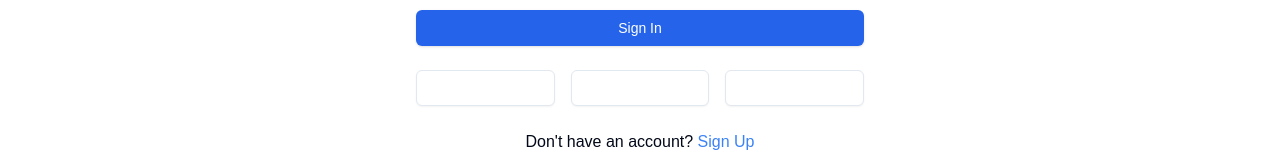
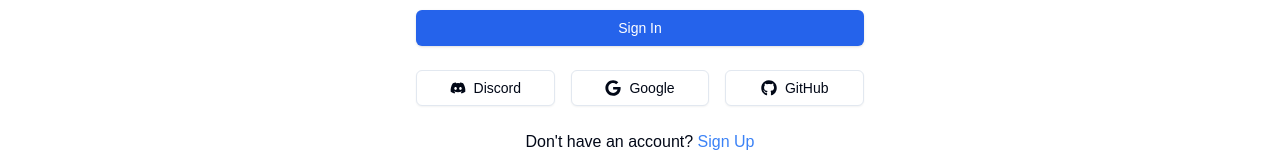
Before and after one commit to ClementG91/Next-Template, a Next.js app: page /auth/signin in a window 1280 px wide. Shown: the part 470-630 px from the top of the page. Built offline with nearby package versions, Linux system fonts and the light colour scheme; no server answers.

Commit message:
Update btn colors

```diff
--- a/components/pages/auth/SignInForm.tsx
+++ b/components/pages/auth/SignInForm.tsx
@@ -85,21 +85,21 @@ export default function SignInForm() {
           <Button
             onClick={() => signIn('discord', { callbackUrl: '/dashboard' })}
             variant="outline"
-            className="flex-1 mr-2 text-white"
+            className="flex-1 mr-2"
           >
             <FaDiscord className="mr-2 h-4 w-4" /> Discord
           </Button>
           <Button
             onClick={() => signIn('google', { callbackUrl: '/dashboard' })}
             variant="outline"
-            className="flex-1 mx-2 text-white"
+            className="flex-1 mx-2"
           >
             <FaGoogle className="mr-2 h-4 w-4" /> Google
           </Button>
           <Button
             onClick={() => signIn('github', { callbackUrl: '/dashboard' })}
             variant="outline"
-            className="flex-1 ml-2 text-white"
+            className="flex-1 ml-2"
           >
             <FaGithub className="mr-2 h-4 w-4" /> GitHub
           </Button>
```
